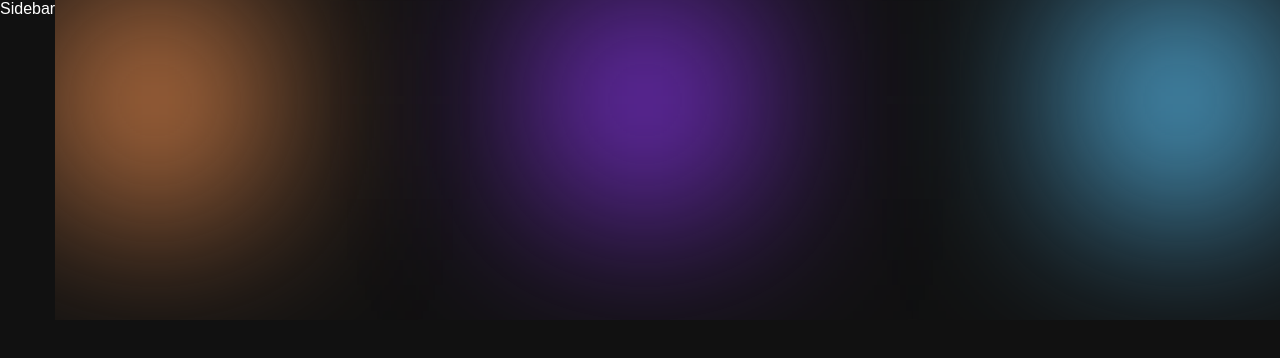
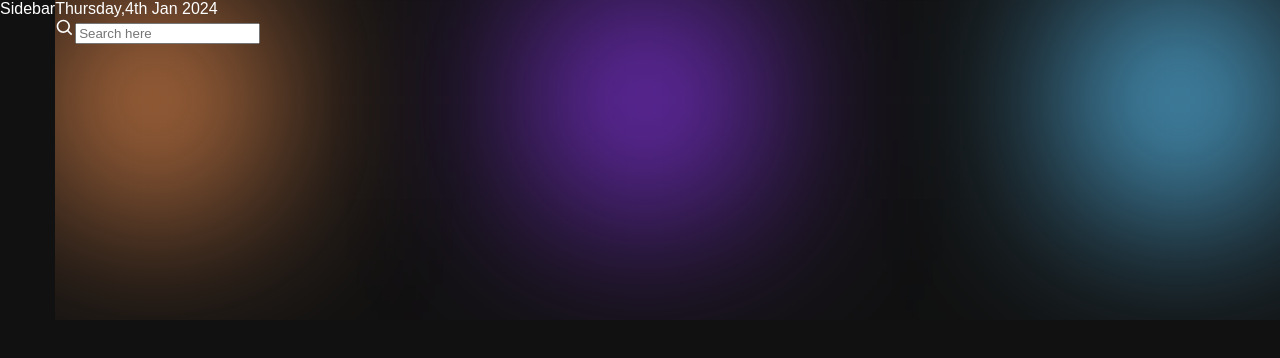
Before and after one commit to Aniket-x-code/Dataverse, a React (Vite) app: page / in a window 1280 px wide. Shown: the top 358 px of the page. Built offline with nearby package versions, Linux system fonts and the light colour scheme.

Commit message:
making sidebar

```diff
--- a/src/components/Layout/Layout.jsx
+++ b/src/components/Layout/Layout.jsx
@@ -1,5 +1,7 @@
 
+import moment from 'moment'
 import css from './Layout.module.css'
+import { BiSearch as Bisearch } from 'react-icons/bi'
 
 const Layout = () => {
   return ( <div className={css.container}>
@@ -12,6 +14,17 @@
             <div className='gradient-orange'></div>
             <div className='gradient-blue'></div>
         </div>
+        <div className="css.header">
+          <span>{moment().format("dddd,Do MMM YYYY")}</span>
+
+          <div className="css.searchBar">
+            <Bisearch size={20}/>
+            <input type="text" placeholder='Search here' />
+          </div>
+
+          <div className="css.profile"></div>
+
+        </div>
       </div>
 
 
```
Also changed, not shown: public/logo.png, public/profile.png.
